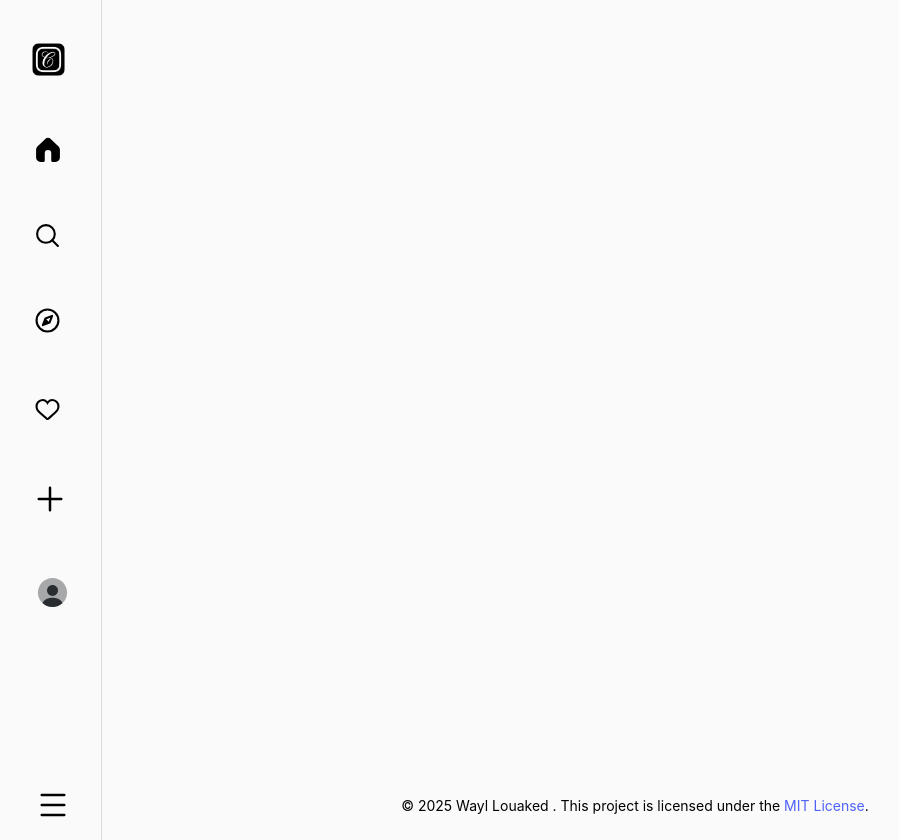
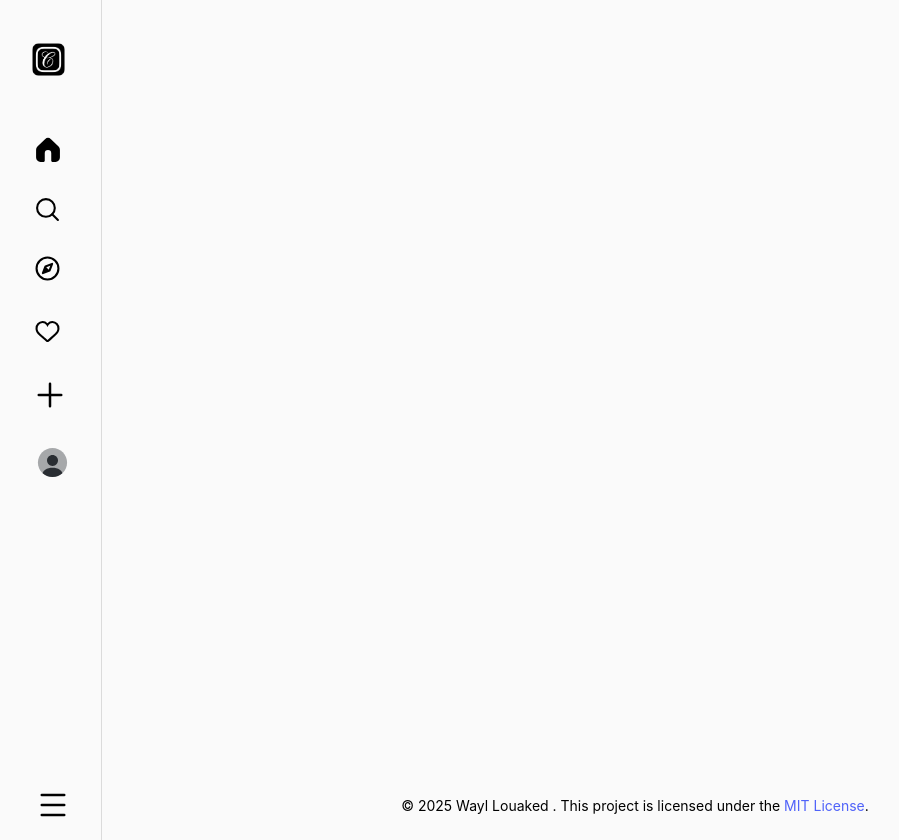
Before and after one commit to louakedwayl/Camagru, a PHP site: page / in a window 1280 px wide. Shown: the whole page, without its empty margins (5-904 px from the left). Run offline with PHP 8.4, Linux system fonts and the light colour scheme.

Commit message:
Update Frontend

```diff
--- a/assets/css/dashboard.css
+++ b/assets/css/dashboard.css
@@ -99,7 +99,7 @@ nav ul
 {
     display: flex;
     flex-direction: column;
-    gap: 40px;
+    gap: 14px;
     list-style-type: none;
     width: 100%;
     transform: translateY(2px);
```
